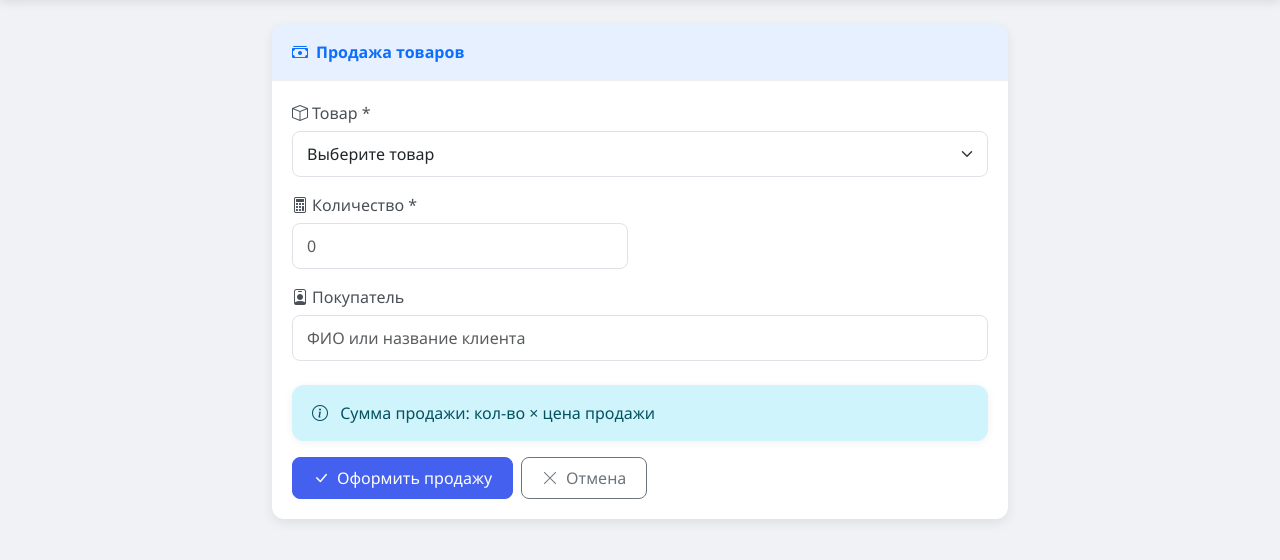
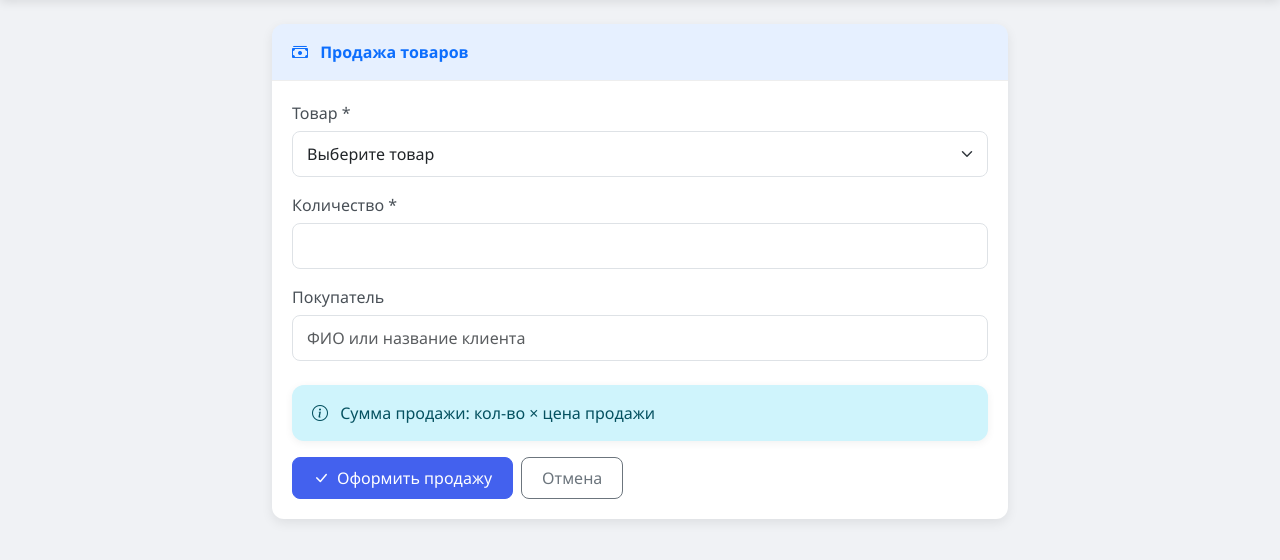
Before and after one commit to kirilltaganov63-prog/sklad-uchot, a Flask app: page /sales in a window 1280 px wide. Shown: the part 68-628 px from the top of the page. Run offline with Flask 3, Linux system fonts and the light colour scheme; data that the repository does not hold is empty.

Commit message:
Update sales.html

```diff
--- a/templates/sales.html
+++ b/templates/sales.html
@@ -6,52 +6,38 @@
 <div class="row justify-content-center">
     <div class="col-lg-8">
         <div class="card border-primary">
-            <div class="card-header bg-primary bg-opacity-10 text-primary d-flex align-items-center">
+            <div class="card-header bg-primary bg-opacity-10 text-primary">
                 <i class="bi bi-cash-stack me-2"></i>
                 <strong>Продажа товаров</strong>
             </div>
             <div class="card-body">
                 <form method="post">
                     <div class="mb-3">
-                        <label for="product_id" class="form-label">
-                            <i class="bi bi-box me-1"></i>Товар *
-                        </label>
-                        <select class="form-select" id="product_id" name="product_id" required>
+                        <label class="form-label">Товар *</label>
+                        <select name="product_id" class="form-select" required>
                             <option value="">Выберите товар</option>
                             {% for p in products %}
                             <option value="{{ p.id }}">
-                                {{ p.name }}
-                                {% if p.size %}({{ p.size }}){% endif %}
-                                - Цена: {{ p.sale_price }} руб, в наличии: {{ p.quantity }} шт
+                                {{ p.name }} {% if p.size %}({{ p.size }}){% endif %} - Цена: {{ p.sale_price }} руб, в наличии: {{ p.quantity }} шт
                             </option>
                             {% endfor %}
                         </select>
                     </div>
-                    <div class="row">
-                        <div class="col-md-6 mb-3">
-                            <label for="quantity" class="form-label">
-                                <i class="bi bi-calculator me-1"></i>Количество *
-                            </label>
-                            <input type="number" class="form-control" id="quantity" name="quantity" required min="1" placeholder="0">
-                        </div>
+                    <div class="mb-3">
+                        <label class="form-label">Количество *</label>
+                        <input type="number" name="quantity" class="form-control" required min="1">
                     </div>
                     <div class="mb-4">
-                        <label for="counterparty" class="form-label">
-                            <i class="bi bi-person-badge me-1"></i>Покупатель
-                        </label>
-                        <input type="text" class="form-control" id="counterparty" name="counterparty" placeholder="ФИО или название клиента">
+                        <label class="form-label">Покупатель</label>
+                        <input type="text" name="counterparty" class="form-control" placeholder="ФИО или название клиента">
                     </div>
                     <div class="alert alert-info">
                         <i class="bi bi-info-circle me-2"></i>
                         Сумма продажи: кол-во × цена продажи
                     </div>
                     <div class="d-flex gap-2">
-                        <button type="submit" class="btn btn-primary">
-                            <i class="bi bi-check-lg me-2"></i>Оформить продажу
-                        </button>
-                        <a href="{{ url_for('index') }}" class="btn btn-outline-secondary">
-                            <i class="bi bi-x-lg me-2"></i>Отмена
-                        </a>
+                        <button type="submit" class="btn btn-primary"><i class="bi bi-check-lg me-2"></i>Оформить продажу</button>
+                        <a href="{{ url_for('index') }}" class="btn btn-outline-secondary">Отмена</a>
                     </div>
                 </form>
             </div>
```
